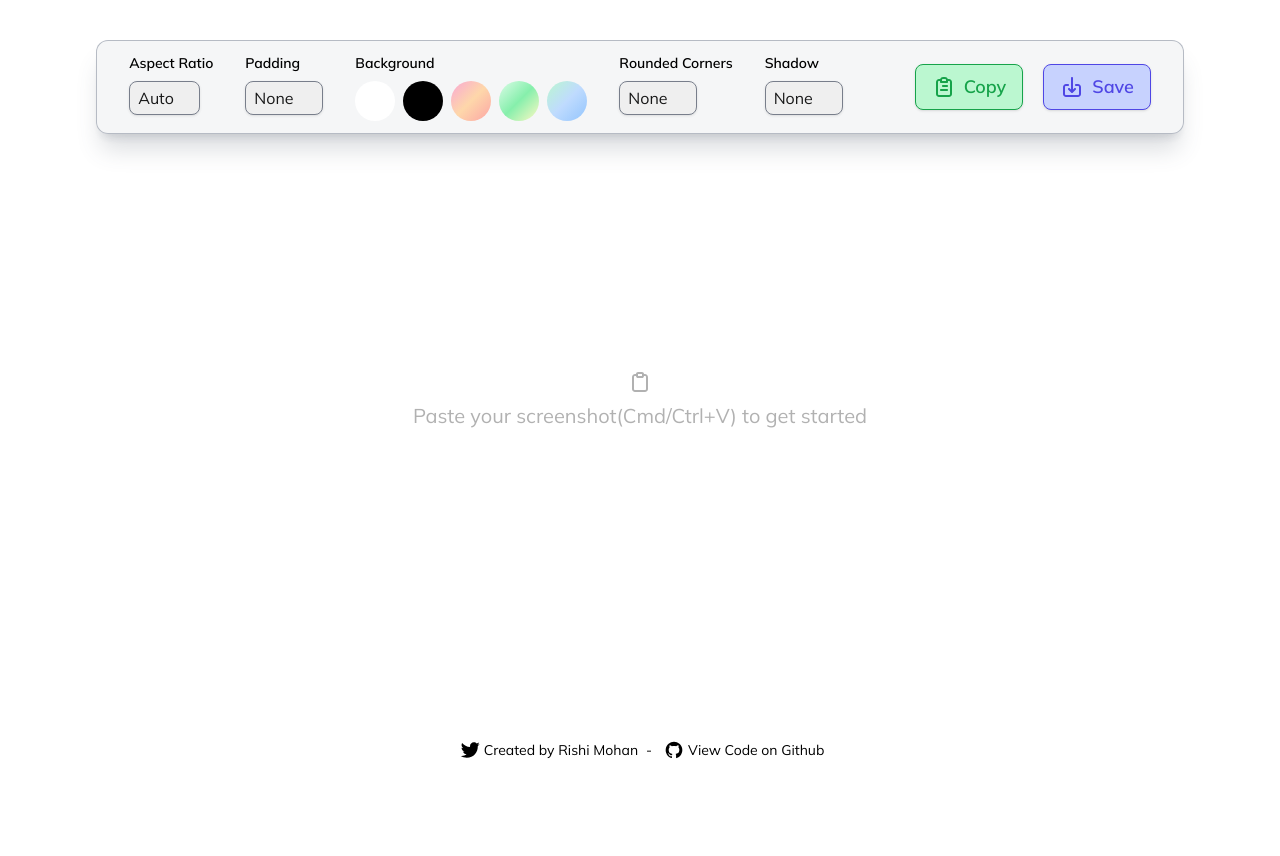
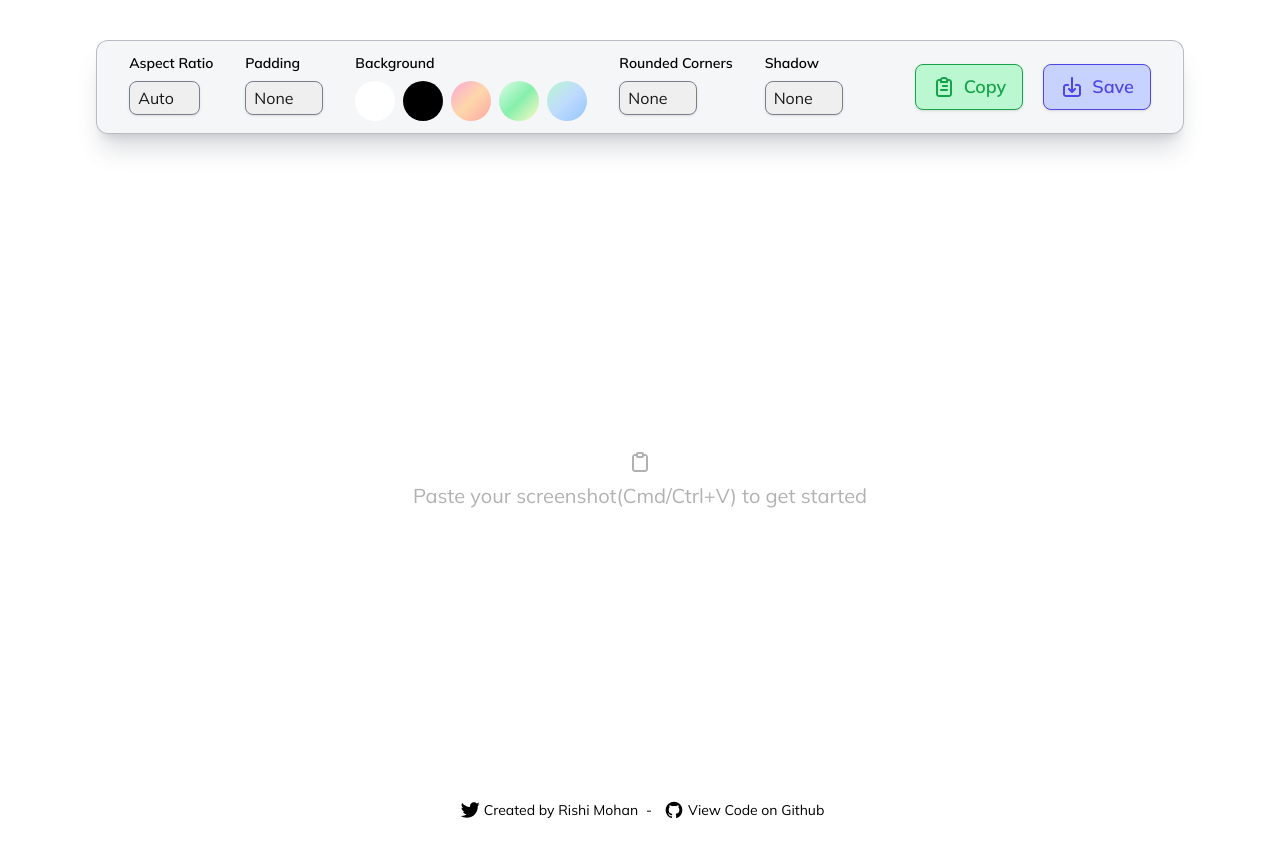
Before and after one commit to rishimohan/pika, a Next.js app: page / in a window 1280 px wide. Shown: the top 856 px of the page. Before the commit the page ends 800 px from the top, so only its background shows below. Built offline with nearby package versions, Linux system fonts and the light colour scheme.

Commit message:
Fix for whitespace in Firefox

```diff
--- a/components/main.js
+++ b/components/main.js
@@ -317,7 +317,7 @@ export default function Main() {
 
   return (
     <div
-      className="flex flex-col items-center justify-center h-full min-h-screen p-10 pt-20"
+      className="flex flex-col items-center justify-center h-full min-h-screen p-10 pt-40"
       onPaste={onPaste}
     >
       {blob?.src ? (
@@ -325,7 +325,7 @@ export default function Main() {
           ref={(el) => (wrapperRef.current = el)}
           style={blob?.w ? { width: blob?.w / window.devicePixelRatio } : {}}
           className={classnames(
-            "shadow-xl duration-300 relative ease-in-out flex items-center justify-center overflow-hidden min-w-[1000px] max-w-[80vw] mt-20 rounded-lg",
+            "shadow-xl duration-300 relative ease-in-out flex items-center justify-center overflow-hidden min-w-[1000px] max-w-[80vw] rounded-lg",
             options?.theme,
             options?.aspectRatio,
             options?.padding,
```
